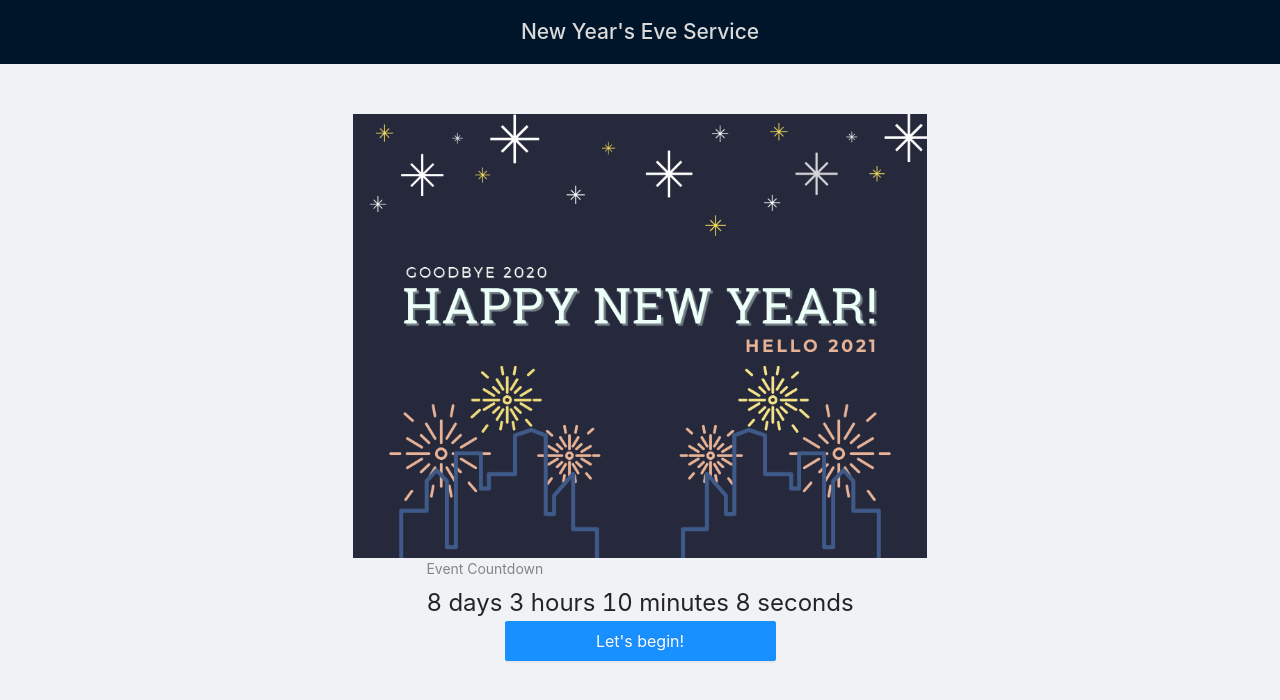
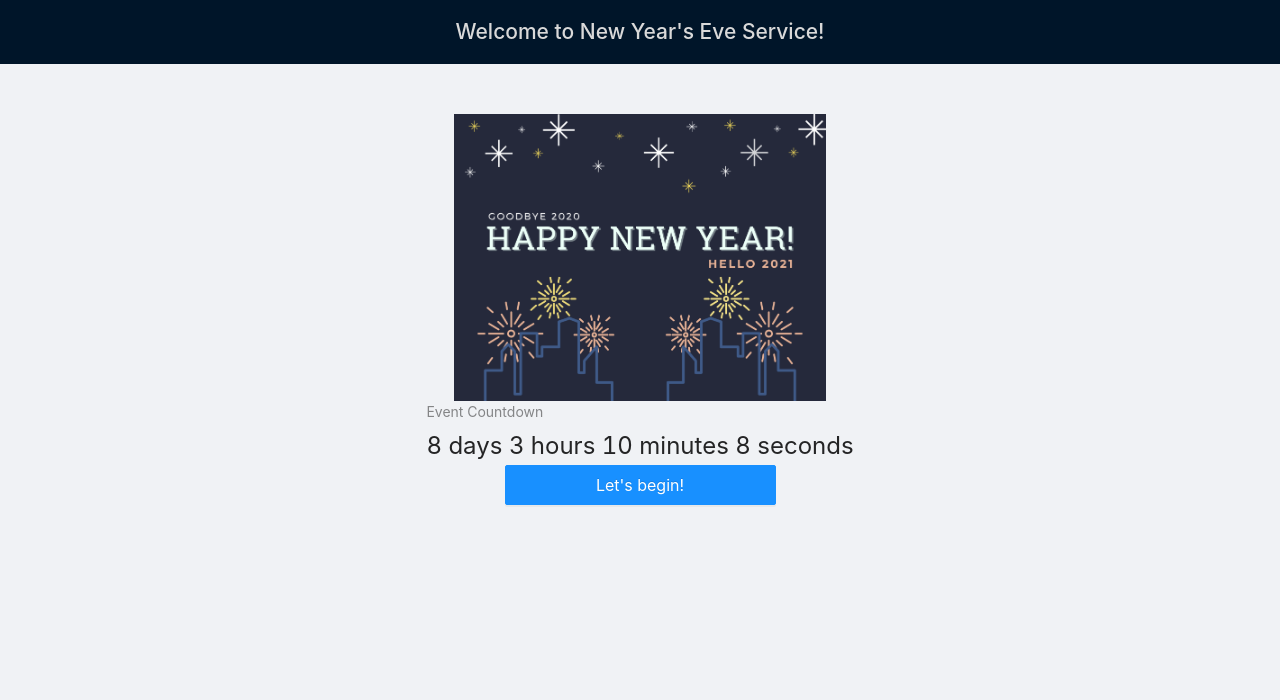
Before and after one commit to moywang/nye-pom, a React (Create React App) app: page / in a window 1280 px wide. Shown: the top 700 px of the page. Built offline with nearby package versions, Linux system fonts and the light colour scheme.

Commit message:
DRY layout

```diff
--- a/src/App.tsx
+++ b/src/App.tsx
@@ -8,7 +8,9 @@ import Welcome from "./Welcome";
 import ScratchCard from "./ScratchCard";
 import Sharing from "./Sharings";
 
-function App() {
+const { Header, Content } = Layout;
+
+const Step = () => {
   const [step, setStep] = useState(0);
   switch (step) {
     case 0:
@@ -20,6 +22,19 @@ function App() {
     default:
       return <div>Wrong place bro</div>;
   }
+};
+
+function App() {
+  return (
+    <Layout className="layout" style={{ minHeight: "100VH", width: "100VW" }}>
+      <Header style={{ display: "flex", justifyContent: "center" }}>
+        <h1 style={{ color: "#D9D9D9" }}>Welcome to New Year's Eve Service!</h1>
+      </Header>
+      <Content style={{ padding: "50px" }}>
+        <Step />
+      </Content>
+    </Layout>
+  );
 }
 
 export default App;
--- a/src/ScratchCard/index.tsx
+++ b/src/ScratchCard/index.tsx
@@ -1,28 +1,16 @@
 import React, { useState } from "react";
-import { Layout, Row, Col, Button } from "antd";
+import { Row, Col, Button } from "antd";
 import "antd/dist/antd.css";
 
 import { ScratchOff } from "./ScratchOff";
-
-const { Header, Content, Footer } = Layout;
 
 function ScratchCard({ onNext }: { onNext: () => void }) {
   const [isRevealed, setIsRevealed] = useState(false);
 
   return (
-    <Layout
-      className="layout"
-      style={{ minHeight: "100VH", width: "100VW", maxWidth: "1920px" }}
-    >
-      <Header style={{ display: "flex", justifyContent: "center" }}>
-        <h1 style={{ color: "#D9D9D9" }}>Welcome to New Year's Eve Service!</h1>
-      </Header>
-      <Content style={{ padding: "50px" }}>
+    <>
       <Row justify="center" gutter={[32, 32]}>
-          <ScratchOff
-            reveal={() => setIsRevealed(true)}
-            isRevealed={isRevealed}
-          >
+        <ScratchOff reveal={() => setIsRevealed(true)} isRevealed={isRevealed}>
           Lorem Ispum
         </ScratchOff>
       </Row>
@@ -35,9 +23,7 @@ function ScratchCard({ onNext }: { onNext: () => void }) {
           </Col>
         </Row>
       )}
-      </Content>
-      <Footer style={{ textAlign: "center" }}></Footer>
-    </Layout>
+    </>
   );
 }
 
--- a/src/Sharings/index.tsx
+++ b/src/Sharings/index.tsx
@@ -1,6 +1,5 @@
 import React, { useState } from "react";
-import { Form, Input, Button, Row, Col, Image, Layout } from "antd";
-import { Content, Header } from "antd/lib/layout/layout";
+import { Form, Input, Button, Row, Col } from "antd";
 import Title from "antd/lib/typography/Title";
 import Paragraph from "antd/lib/typography/Paragraph";
 
@@ -37,16 +36,17 @@ const Sharing = () => {
         span: 24,
       }}
       layout="vertical"
+      initialValues={sharings}
       onFinish={onFinish}
     >
       <Form.Item label={QUESTIONS.q1} name="s1">
-        <Input.TextArea />
+        <Input.TextArea size="large" rows={6} />
       </Form.Item>
       <Form.Item label={QUESTIONS.q2} name="s2">
-        <Input.TextArea />
+        <Input.TextArea size="large" rows={6} />
       </Form.Item>
       <Form.Item label={QUESTIONS.q3} name="s3">
-        <Input.TextArea />
+        <Input.TextArea size="large" rows={6} />
       </Form.Item>
       <Form.Item name="finish">
         <Button type="primary" htmlType="submit">
@@ -64,25 +64,16 @@ const Sharing = () => {
       <Paragraph>{sharings.s2}</Paragraph>
       <Title level={4}>{QUESTIONS.q3}</Title>
       <Paragraph>{sharings.s3}</Paragraph>
+      <Button onClick={() => setFinished(false)}>{"< Edit"}</Button>
     </>
   );
 
   return (
-    <Layout
-      className="layout"
-      style={{ minHeight: "100VH", width: "100VW", maxWidth: "1920px" }}
-    >
-      <Header style={{ display: "flex", justifyContent: "center" }}>
-        <h1 style={{ color: "#D9D9D9" }}>New Year's Eve Service</h1>
-      </Header>
-      <Content style={{ padding: "50px" }}>
-        <Row justify="center" gutter={[32, 32]}>
-          <Col lg={12} md={16} xs={24}>
-            {finished ? <SharingResult /> : <SharingForm />}
-          </Col>
-        </Row>
-      </Content>
-    </Layout>
+    <Row justify="center" gutter={[32, 32]}>
+      <Col lg={12} md={16} xs={24}>
+        {finished ? <SharingResult /> : <SharingForm />}
+      </Col>
+    </Row>
   );
 };
 
--- a/src/Welcome/index.tsx
+++ b/src/Welcome/index.tsx
@@ -1,28 +1,19 @@
 import React from "react";
-import { Button, Col, Layout, Row, Image } from "antd";
+import { Button, Col, Row, Image } from "antd";
 import Countdown from "antd/lib/statistic/Countdown";
-import { Header, Content } from "antd/lib/layout/layout";
 
-import { ScratchOff } from "../ScratchCard/ScratchOff";
 import welcomeImg from "./Welcome.png";
 
 const EVENT_TIME = new Date("2021-01-01T05:00:00.000Z");
 
 const isAboutToStart = () => {
-  return EVENT_TIME.getTime() - Date.now() < 60 * 60 * 400000;
+  return EVENT_TIME.getTime() - Date.now() < 1000 * 60 * 60 * 24 * 20;
 };
 
 const Index = ({ onNext }: { onNext: () => void }) => (
-  <Layout
-    className="layout"
-    style={{ minHeight: "100VH", width: "100VW", maxWidth: "1920px" }}
-  >
-    <Header style={{ display: "flex", justifyContent: "center" }}>
-      <h1 style={{ color: "#D9D9D9" }}>New Year's Eve Service</h1>
-    </Header>
-    <Content style={{ padding: "50px" }}>
+  <>
     <Row justify="center" gutter={[32, 32]}>
-        <Col lg={12} xs={20}>
+      <Col xl={8} lg={12} xs={20}>
         <Image src={welcomeImg} />
       </Col>
     </Row>
@@ -47,8 +38,7 @@ const Index = ({ onNext }: { onNext: () => void }) => (
         {!isAboutToStart() && <small>Check back again soon!</small>}
       </Col>
     </Row>
-    </Content>
-  </Layout>
+  </>
 );
 
 export default Index;
```
Lines whose indentation alone changed are shown as unchanged.
